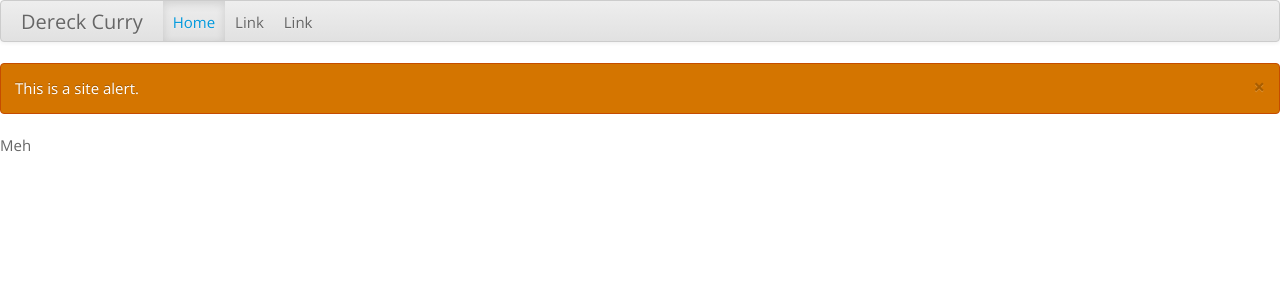
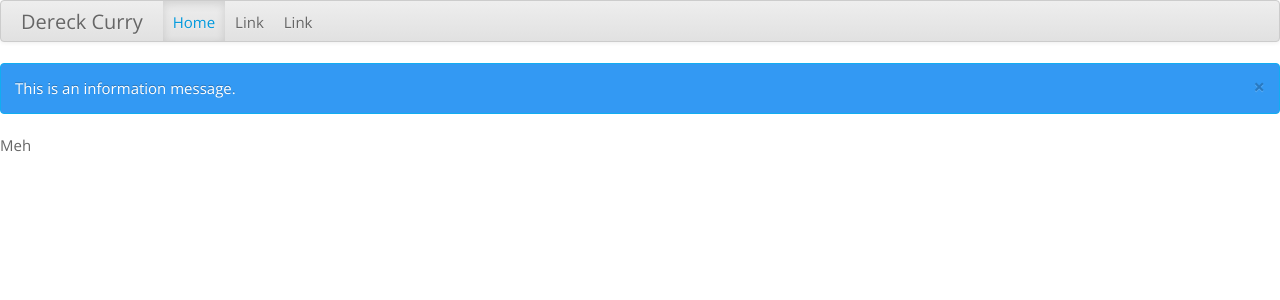
Before and after one commit to thedereck/thedereck.github.com, a Jekyll site: the page built from index.html, in a window 1280 px wide. Shown: the top 300 px of the page. Built offline with Jekyll 4.4.1, drawn with Linux system fonts in a browser that asks for light colours.

Commit message:
Learning bootstrap information alert.

```diff
--- a/_config.yml
+++ b/_config.yml
@@ -1,6 +1,7 @@
 name: The Dereck
 brand: Dereck Curry
 
-alert: This is a site alert.
+alert: false
+information: This is an information message.
 
 bootstrap_css: spacelab.bootstrap.min.css
--- a/_layouts/page.html
+++ b/_layouts/page.html
@@ -22,6 +22,12 @@
 			{{ site.alert }}
 		</div>
 		{% endif %}
+		{% if site.information %}
+		<div class="alert alert-block alert-info">
+			<button type="button" class="close" data-dismiss="alert">&times;</button>
+			{{ site.information }}
+		</div>
+		{% endif %}
 		{{ content }}
 		<script src="js/bootstrap.min.js"></script>
 	</body>
```
